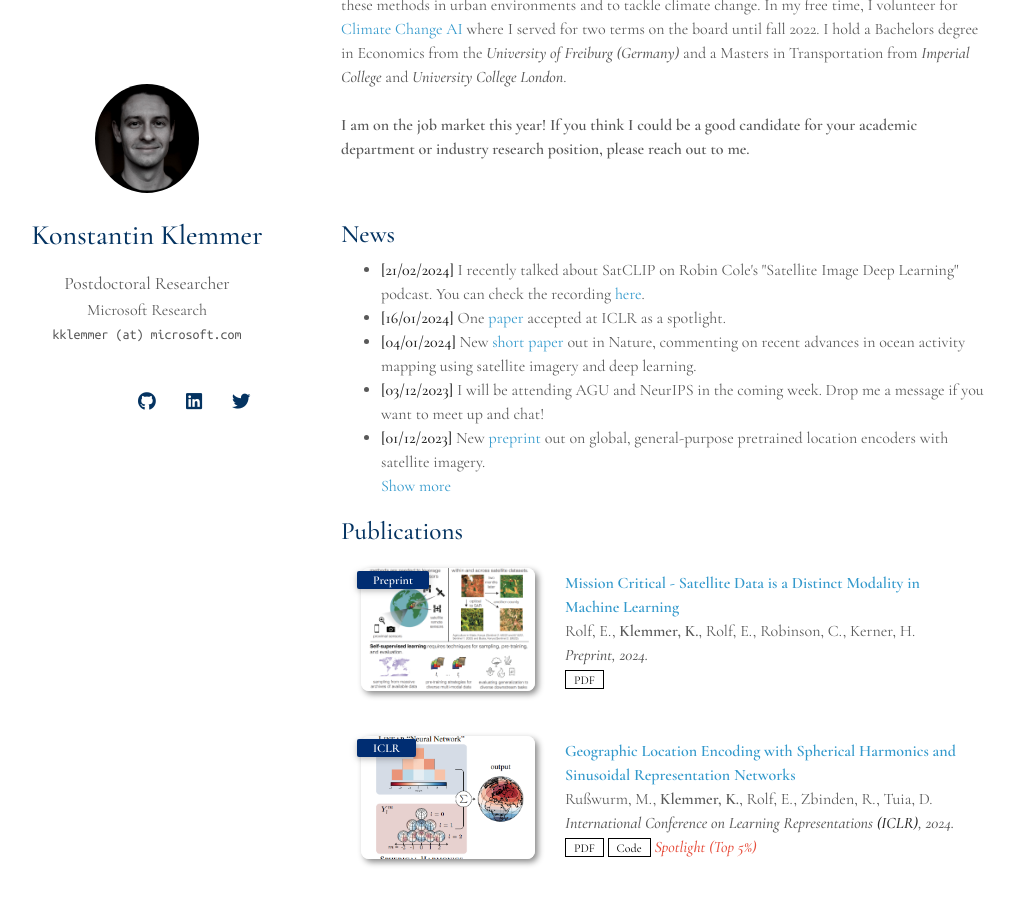
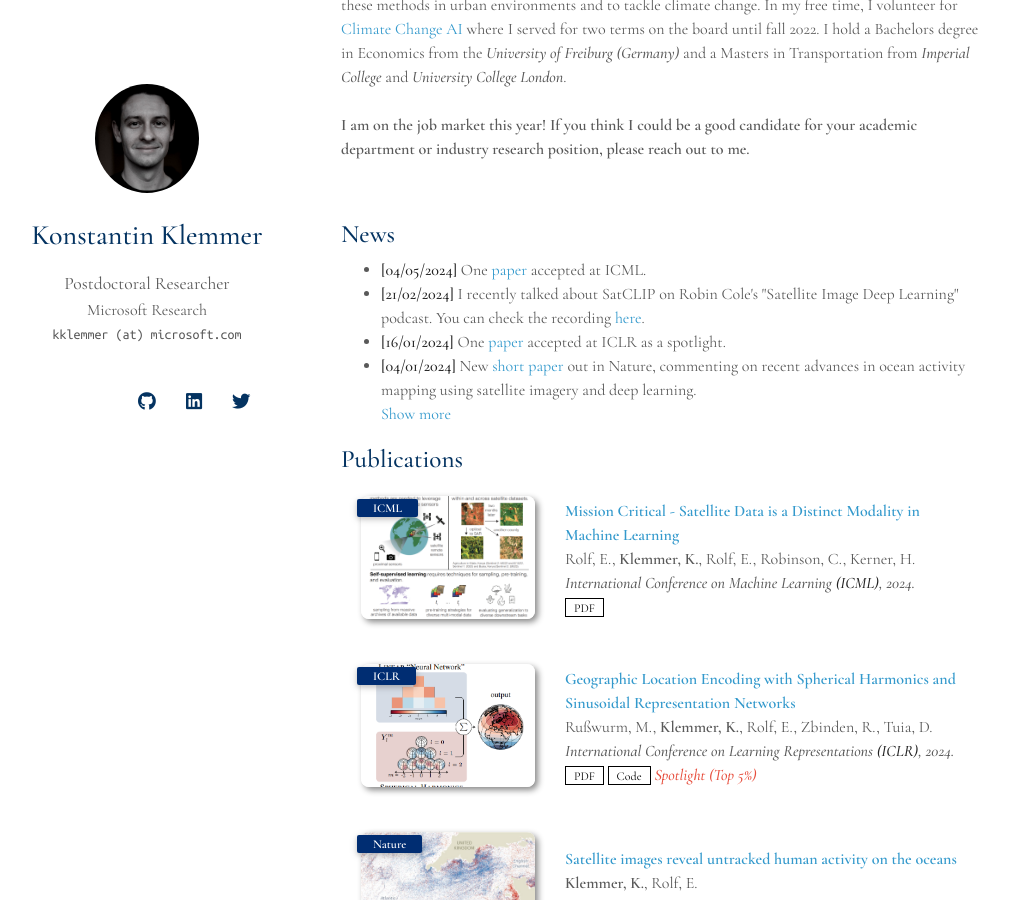
Before and after one commit to konstantinklemmer/konstantinklemmer.github.io, a Jekyll site: the page built from index.md, in a window 1280 px wide and 900 px high, scrolled down 236 px. Shown: the whole window, without its empty margins (129-1143 px from the left). Built offline with Jekyll 4.4.1, drawn with Linux system fonts in a browser that asks for light colours; nearby versions of some CDN libraries; a style sheet for code colours, icons or effects is not loaded; our own code applies the rules of GitHub Pages for plain Markdown files.

Commit message:
Add ICML publication and news

```diff
--- a/_data/publications.yml
+++ b/_data/publications.yml
@@ -2,8 +2,8 @@
 
   - title: Mission Critical - Satellite Data is a Distinct Modality in Machine Learning
     authors: Rolf, E., <b>Klemmer, K.</b>, Rolf, E., Robinson, C., Kerner, H.
-    conference_short: Preprint
-    conference: Preprint, 2024.
+    conference_short: ICML
+    conference: International Conference on Machine Learning <strong>(ICML)</strong>, 2024.
     pdf: https://arxiv.org/pdf/2402.01444.pdf
     #bibtex: TODO
     image: ./assets/img/pub/arxiv24a.png
--- a/_includes/news.md
+++ b/_includes/news.md
@@ -3,14 +3,15 @@
 <h2 style="margin: 60px 0px 10px;">News</h2>
 
 <ul>
+<li><strong>[04/05/2024]</strong> One <a href="https://arxiv.org/abs/2402.01444">paper</a> accepted at ICML.</li>
 <li><strong>[21/02/2024]</strong> I recently talked about SatCLIP on Robin Cole's "Satellite Image Deep Learning" podcast. You can check the recording <a href="https://www.satellite-image-deep-learning.com/p/location-embedding-with-satclip-with">here</a>.</li>
 <li><strong>[16/01/2024]</strong> One <a href="https://arxiv.org/abs/2310.06743">paper</a> accepted at ICLR as a spotlight.</li>
 <li><strong>[04/01/2024]</strong> New <a href="https://www.nature.com/articles/d41586-023-03983-7">short paper</a> out in Nature, commenting on recent advances in ocean activity mapping using satellite imagery and deep learning.</li>
-<li><strong>[03/12/2023]</strong> I will be attending AGU and NeurIPS in the coming week. Drop me a message if you want to meet up and chat!</li>
-<li><strong>[01/12/2023]</strong> New <a href="https://arxiv.org/abs/2311.17179">preprint</a> out on global, general-purpose pretrained location encoders with satellite imagery.</li>
 
 <a href="javascript:toggle_vis('newsmore')">Show more</a>
 <div id="newsmore" style="display:none">
+  <li><strong>[03/12/2023]</strong> I will be attending AGU and NeurIPS in the coming week. Drop me a message if you want to meet up and chat!</li>
+  <li><strong>[01/12/2023]</strong> New <a href="https://arxiv.org/abs/2311.17179">preprint</a> out on global, general-purpose pretrained location encoders with satellite imagery.</li>
   <li><strong>[11/10/2023]</strong> New <a href="https://arxiv.org/abs/2310.06743">preprint</a> out on geographic location encoding with neural networks.</li>
   <li><strong>[22/07/2023]</strong> I gave a lecture on <a href="https://www.youtube.com/watch?v=pOYEo2Gtw-c">AI for Transportation</a> at the virtual <a href="https://www.climatechange.ai">Climate Change AI</a> Summer School 2023.</li>
   <li><strong>[21/07/2023]</strong> I recently gave talks at MIT and NYU.</li>
```
